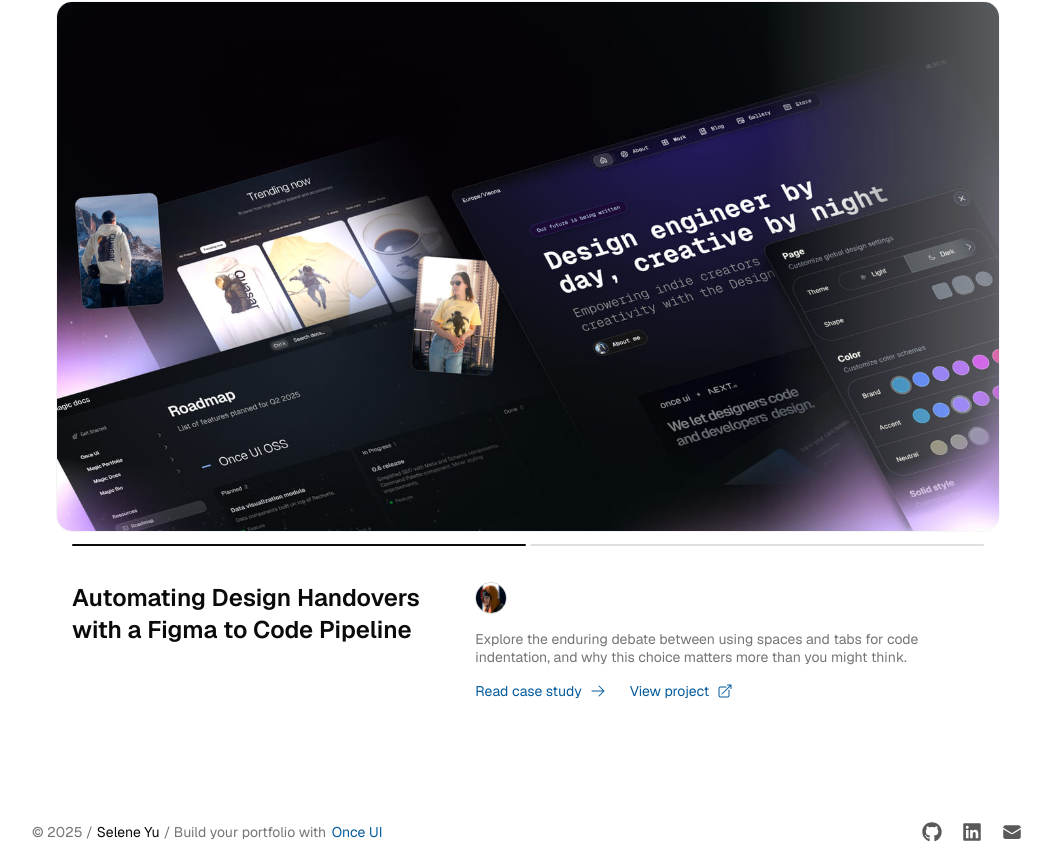
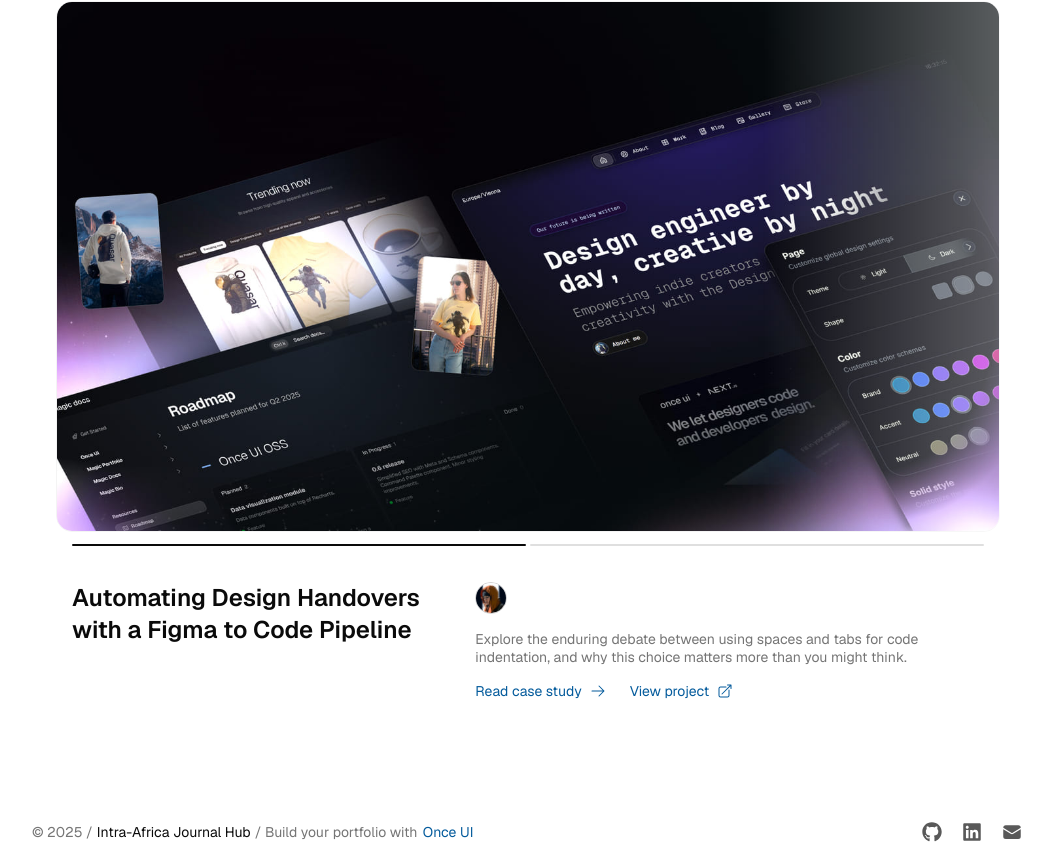
Before and after one commit to SaddyMalingu/intra-africa-journal-hub-landing-page, a Next.js app: page /work in a window 1280 px wide. Shown: the part 1633-2493 px from the top of the page, without its empty margins (112-1164 px from the left). Built offline with nearby package versions, Linux system fonts and the light colour scheme.

Commit message:
Update content.js

```diff
--- a/src/app/resources/content.js
+++ b/src/app/resources/content.js
@@ -1,8 +1,8 @@
 import { Logo } from "@/once-ui/components";
 
 const person = {
-  firstName: "Selene",
-  lastName: "Yu",
+  firstName: "Intra-Africa",
+  lastName: "Journal Hub",
   get name() {
     return `${this.firstName} ${this.lastName}`;
   },
```
